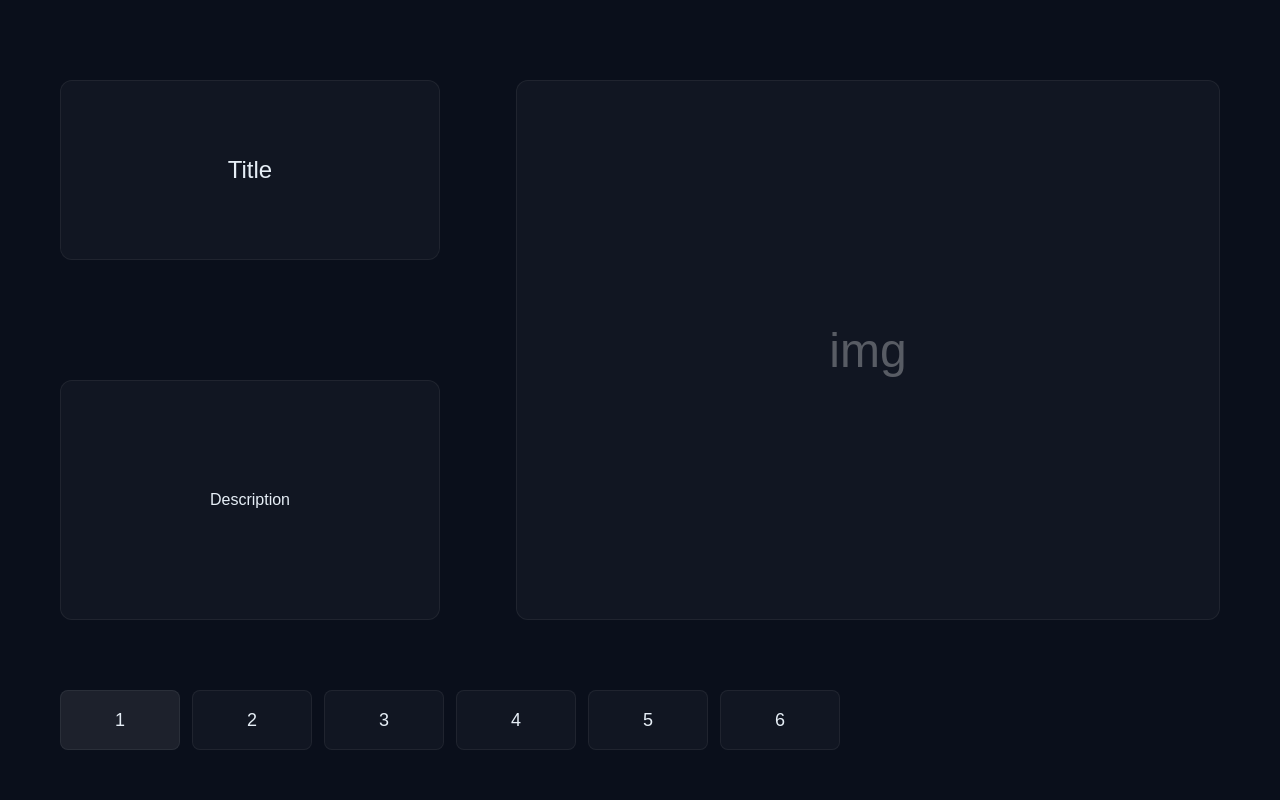
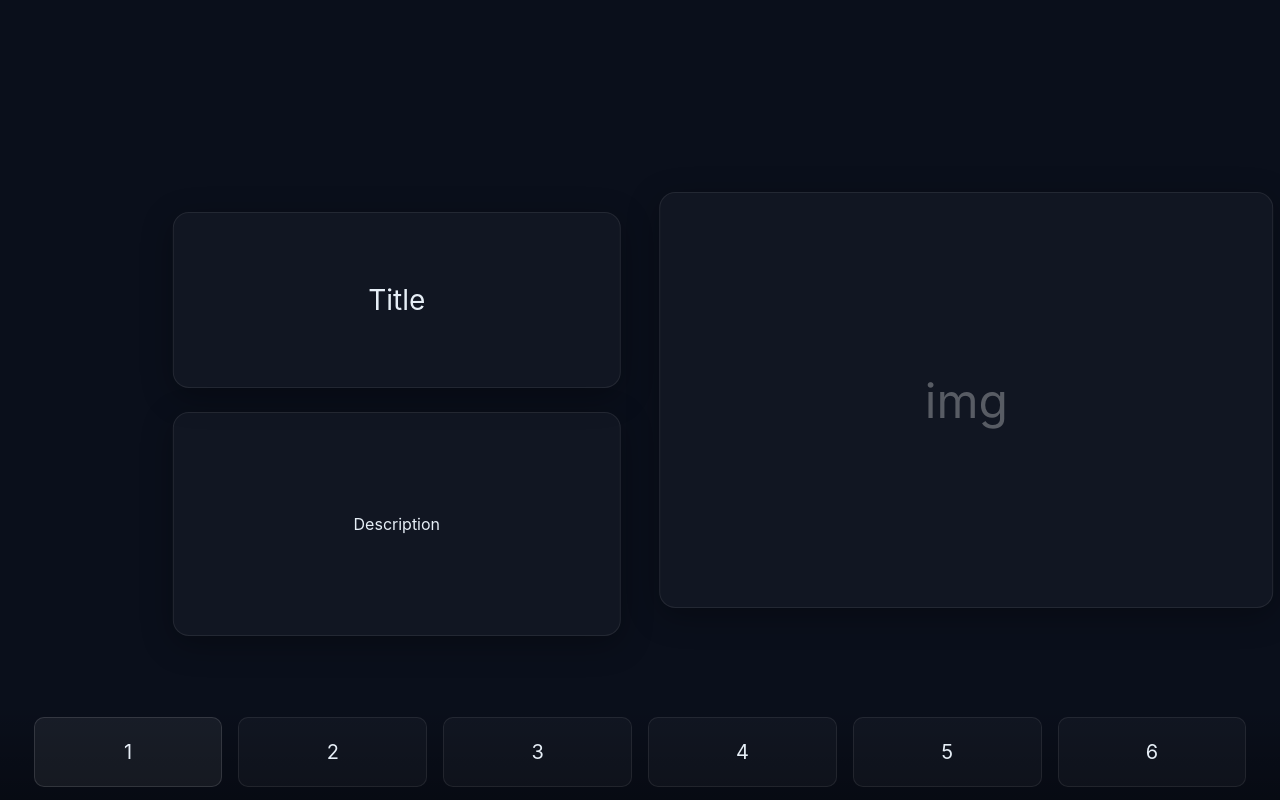
Before and after one commit to JackFShields/JackFShields.github.io, a plain HTML site: page docs/index.html in a window 1280 px wide. Drawn offline with Linux system fonts and the light colour scheme.

Commit message:
Update index.html

```diff
--- a/docs/index.html
+++ b/docs/index.html
@@ -2,15 +2,23 @@
 <html lang="en">
 <head>
   <meta charset="utf-8">
-  <title>Layout Test - No Cube</title>
+  <title>Layout Test - Proper Spacing</title>
   <meta name="viewport" content="width=device-width, initial-scale=1">
   <style>
     * { margin: 0; padding: 0; box-sizing: border-box; }
 
+    :root {
+      --bg: #0a0f1b;
+      --panel: rgba(255,255,255,0.03);
+      --border: rgba(255,255,255,0.08);
+      --text: #e6eef6;
+      --muted: rgba(255,255,255,0.6);
+    }
+
     body {
-      background: #0a0f1b;
-      color: #e6eef6;
-      font-family: Arial, sans-serif;
+      background: var(--bg);
+      color: var(--text);
+      font-family: Inter, system-ui, -apple-system, sans-serif;
       height: 100vh;
       overflow: hidden;
     }
@@ -21,84 +29,99 @@
       position: relative;
     }
 
-    /* Title - top left, good size */
+    /* Title - top left */
     .title {
       position: absolute;
-      left: 60px;
-      top: 80px;
-      width: 380px;
-      height: 180px;
-      background: rgba(255,255,255,0.03);
-      border: 1px solid rgba(255,255,255,0.06);
-      border-radius: 12px;
+      left: 50%;
+      top: 50%;
+      transform: translate(calc(-100% - 1.5vw), calc(-100% - 1.5vh));
+      width: 35vw;
+      height: 22vh;
+      background: var(--panel);
+      border: 1px solid var(--border);
+      border-radius: 16px;
       padding: 24px;
       display: flex;
       align-items: center;
       justify-content: center;
-      font-size: 24px;
+      font-size: 28px;
+      box-shadow: 0 8px 32px rgba(0,0,0,0.3);
     }
 
-    /* Description - bottom left, substantial size */
+    /* Description - bottom left */
     .description {
       position: absolute;
-      left: 60px;
-      bottom: 180px;
-      width: 380px;
-      height: 240px;
-      background: rgba(255,255,255,0.03);
-      border: 1px solid rgba(255,255,255,0.06);
-      border-radius: 12px;
+      left: 50%;
+      top: 50%;
+      transform: translate(calc(-100% - 1.5vw), 1.5vh);
+      width: 35vw;
+      height: 28vh;
+      background: var(--panel);
+      border: 1px solid var(--border);
+      border-radius: 16px;
       padding: 24px;
       display: flex;
       align-items: center;
       justify-content: center;
+      box-shadow: 0 8px 32px rgba(0,0,0,0.3);
     }
 
-    /* Image - right side, just over half width */
+    /* Image - right side */
     .img {
       position: absolute;
-      right: 60px;
-      top: 80px;
-      width: 55vw;
-      height: calc(100vh - 260px);
-      background: rgba(255,255,255,0.03);
-      border: 1px solid rgba(255,255,255,0.06);
-      border-radius: 12px;
+      left: 50%;
+      top: 50%;
+      transform: translate(1.5vw, -50%);
+      width: 48vw;
+      height: 52vh;
+      background: var(--panel);
+      border: 1px solid var(--border);
+      border-radius: 16px;
       display: flex;
       align-items: center;
       justify-content: center;
       font-size: 48px;
       color: rgba(255,255,255,0.3);
+      box-shadow: 0 8px 32px rgba(0,0,0,0.3);
     }
 
-    /* Project buttons - bottom strip */
+    /* Project buttons - full width bottom */
     .projects {
       position: absolute;
-      bottom: 40px;
-      left: 60px;
-      right: 60px;
-      height: 80px;
+      bottom: 0;
+      left: 0;
+      right: 0;
+      height: 12vh;
       display: flex;
-      gap: 12px;
       align-items: center;
+      padding: 0 2vw;
+      background: linear-gradient(to top, rgba(0,0,0,0.3), transparent);
     }
 
     .project-btn {
       flex: 1;
-      max-width: 120px;
-      height: 60px;
-      background: rgba(255,255,255,0.03);
-      border: 1px solid rgba(255,255,255,0.06);
-      border-radius: 8px;
+      margin: 0 8px;
+      height: 70px;
+      background: var(--panel);
+      border: 1px solid var(--border);
+      border-radius: 10px;
       display: flex;
       align-items: center;
       justify-content: center;
       cursor: pointer;
-      font-size: 18px;
+      font-size: 20px;
+      transition: all 0.2s;
+    }
+
+    .project-btn:hover {
+      transform: translateY(-4px);
+      box-shadow: 0 12px 24px rgba(0,0,0,0.4);
+      border-color: rgba(255,255,255,0.15);
     }
 
     .project-btn:first-child {
-      background: rgba(255,255,255,0.08);
+      background: rgba(255,255,255,0.06);
+      border-color: rgba(255,255,255,0.12);
     }
   </style>
 </head>
```
